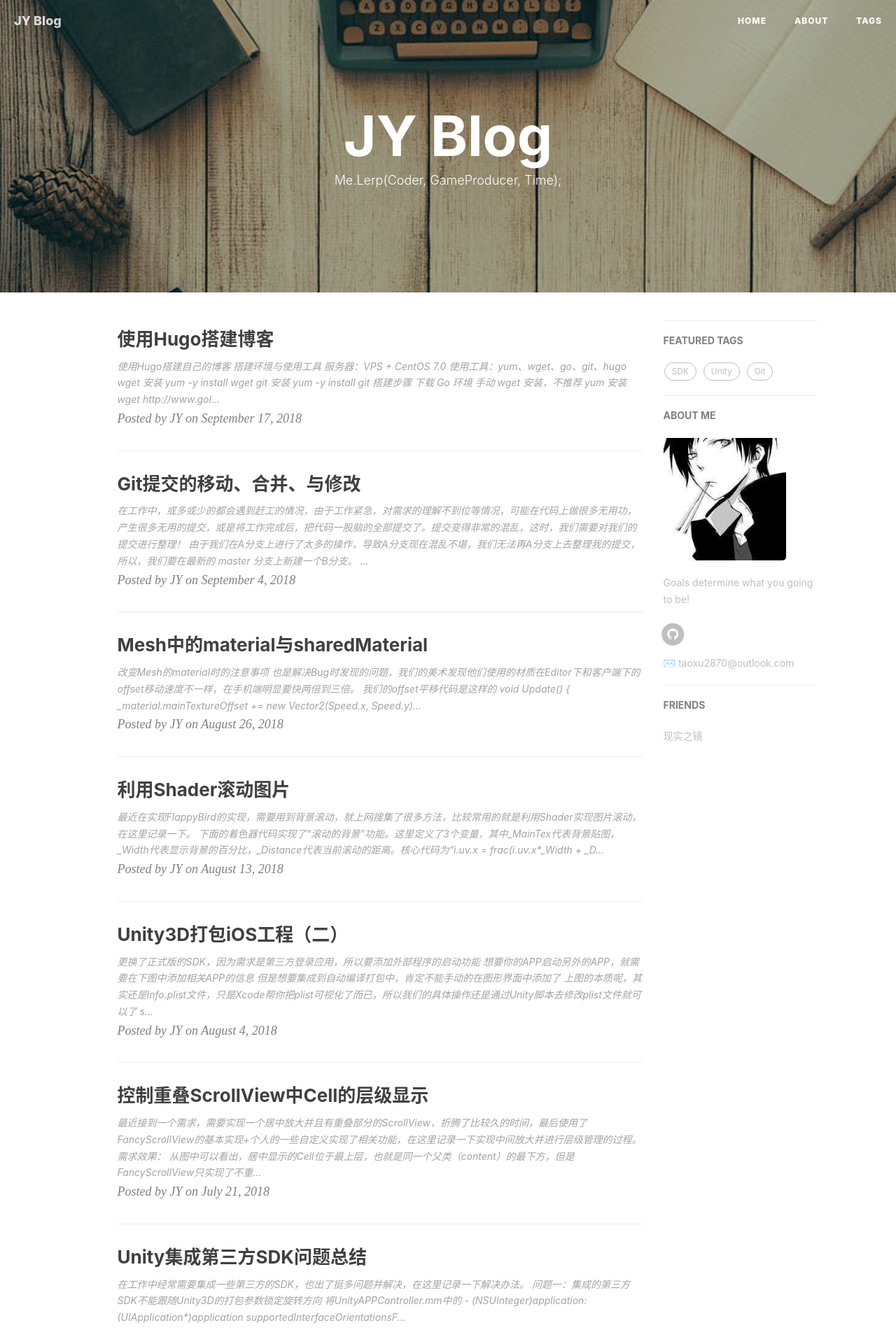
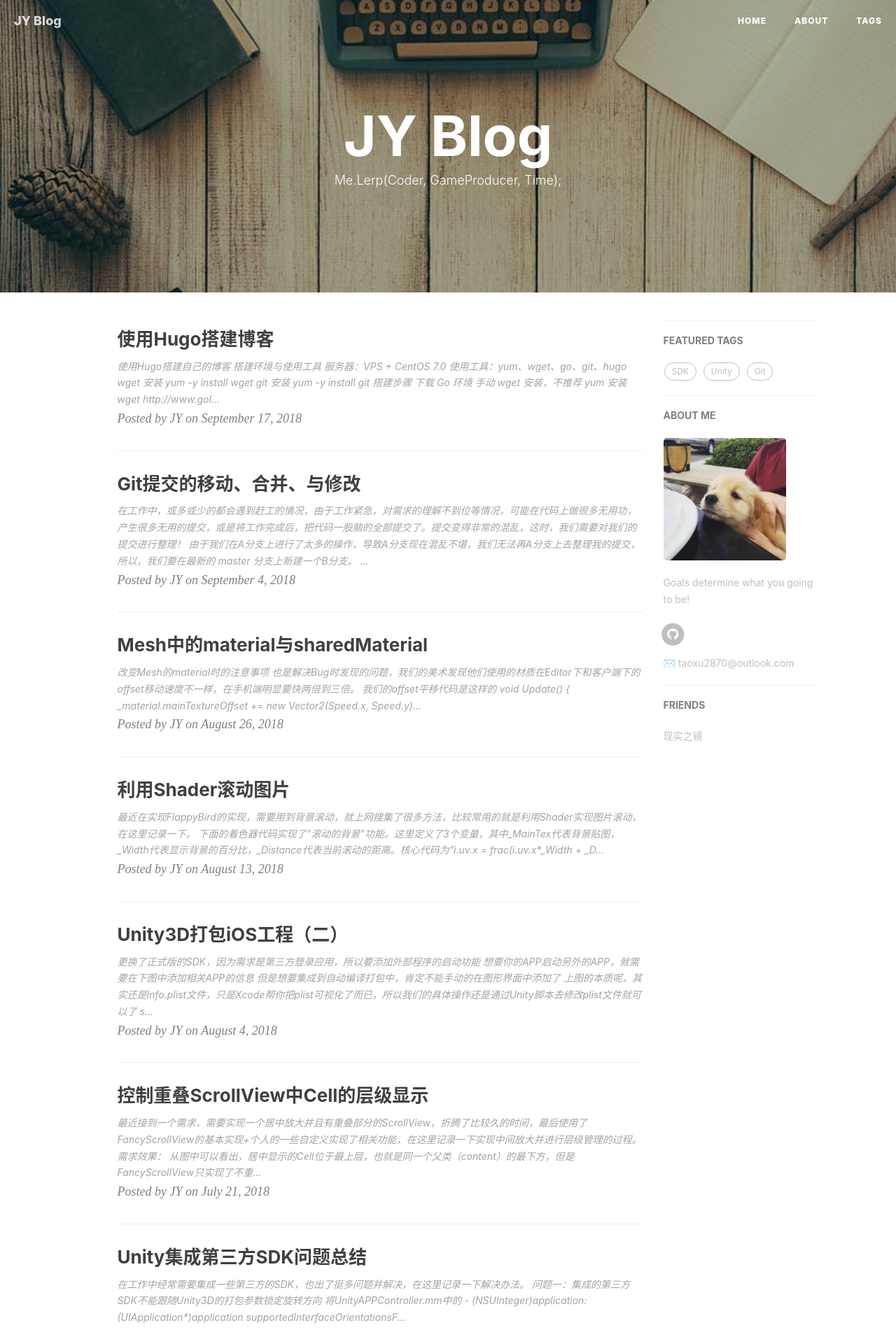
Before and after one commit to smjCoder/smjCoder.github.io, a Jekyll site: the page built from index.html, in a window 1280 px wide. Shown: the top 1901 px of the page at 70% size. Built offline with Jekyll 4.4.1, drawn with Linux system fonts in a browser that asks for light colours; nearby versions of some CDN libraries; the list of posts is cut into pages by our own code; comment, search, counter and statistics services are not loaded.

Commit message:
更新博客头像

```diff
--- a/_config.yml
+++ b/_config.yml
@@ -12,7 +12,7 @@
 # Sidebar settings
 sidebar: true                           # whether or not using Sidebar.
 sidebar-about-description: "Goals determine what you going to be!"
-sidebar-avatar: /img/avatar_m.jpg      # use absolute URL, seeing it's used in both `/` and `/about/`
+sidebar-avatar: /img/avatar_d.jpg      # use absolute URL, seeing it's used in both `/` and `/about/`
 
 
 
```
Also changed, not shown: img/avatar_d.jpg (added).
